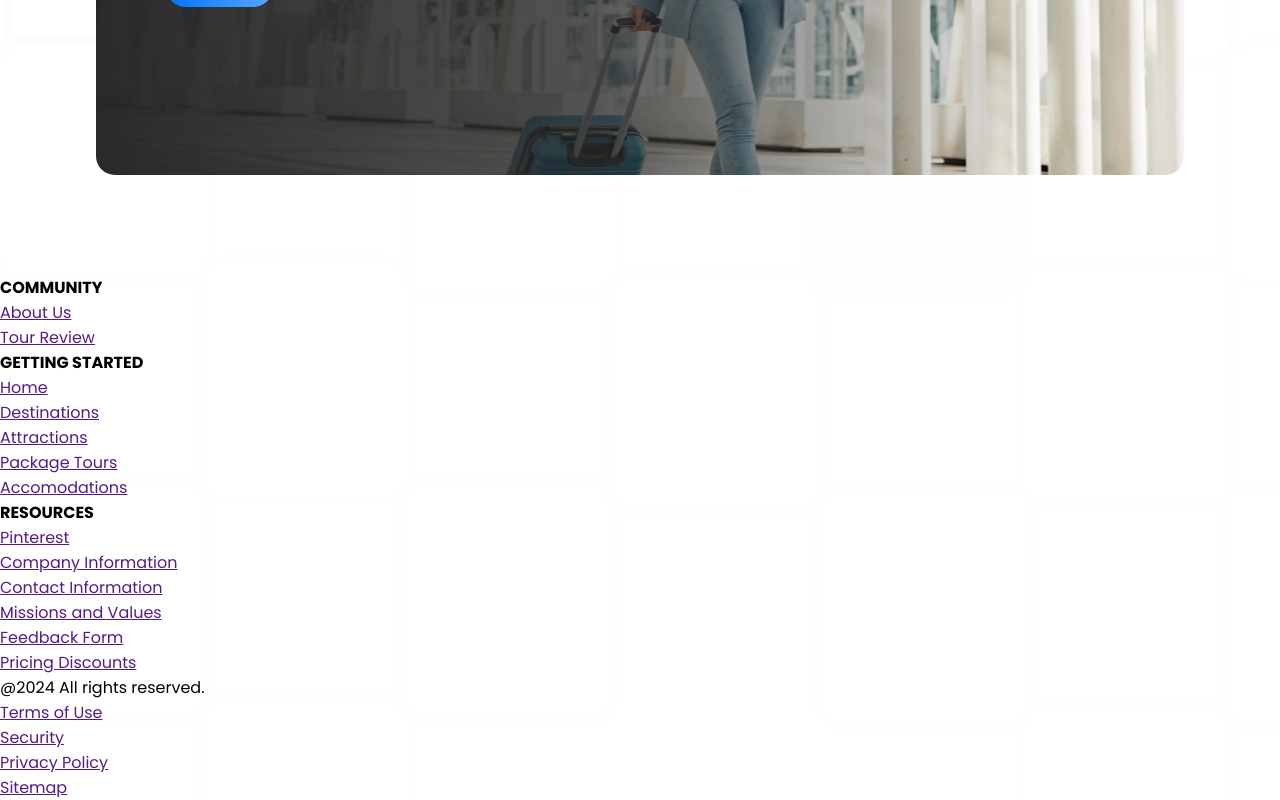
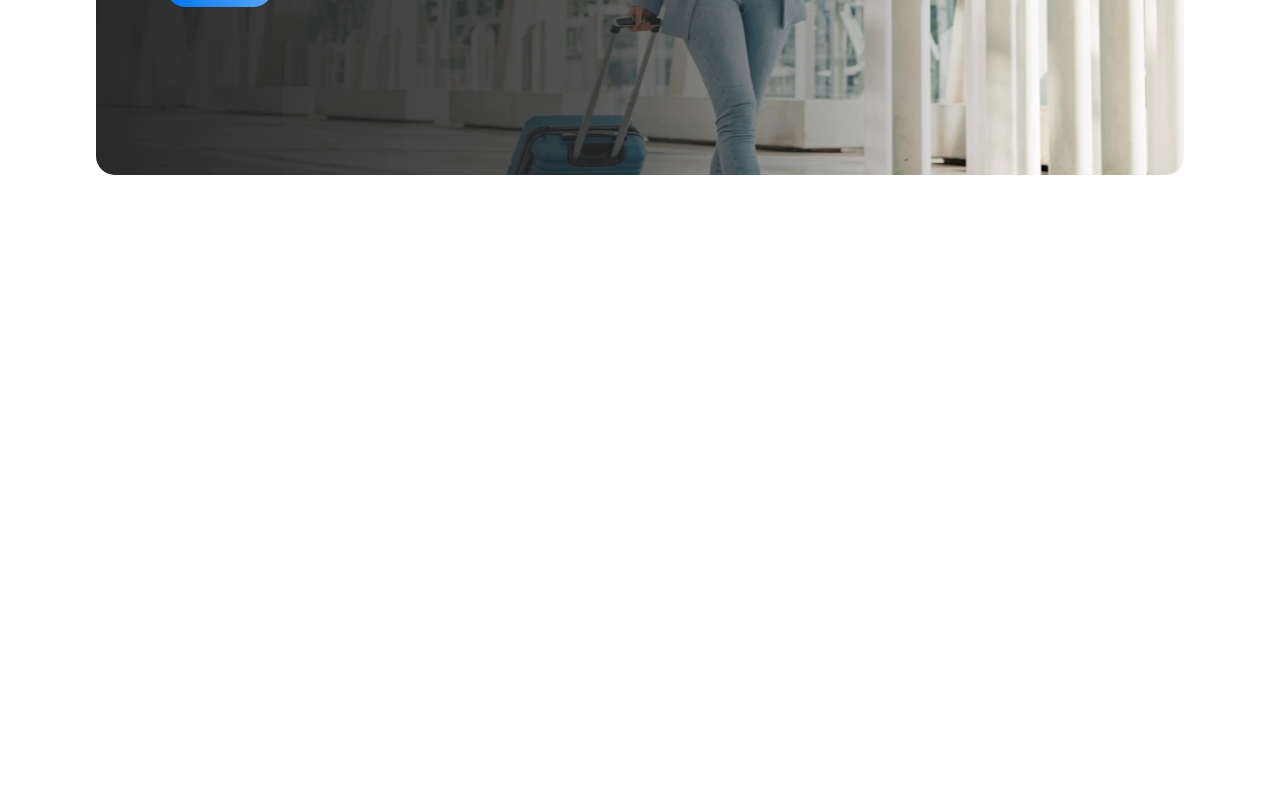
Before and after one commit to BadBoyBEWA/Travelsmart, a React (Create React App) app: page / in a window 1280 px wide. Shown: the part 1373-2173 px from the top of the page. After the commit the page ends 1648 px from the top, so only its background shows below. Built offline with nearby package versions, Linux system fonts and the light colour scheme.

Commit message:
oya do responsive ahhh

```diff
--- a/src/App.css
+++ b/src/App.css
@@ -37,7 +37,7 @@ header{
   left: 0;
   right: 0;
 }
-.navbar>.content{
+.navbar .content{
   display: flex;
   justify-content: space-between;
   align-items: center;
@@ -53,6 +53,7 @@ header{
   display: flex;
   gap: 20px;
   font-size: 15px;
+  font-weight: 400;
 }
 ul li a{
   text-decoration: none;
--- a/src/Components/Links.jsx
+++ b/src/Components/Links.jsx
@@ -1,10 +1,11 @@
 import React from 'react'
+import { Link } from 'react-router-dom'
 
-export default function Links({linkstyle, directory1, directory2, directory3, directory4, icon, homelink, link1, link2, link3, link4}) {
+export default function Links({active, linkstyle, about, home, directory3, directory4, icon, link1, link2, link3, link4}) {
   return (
     <ul className={linkstyle}>
-        <li><a href={directory1} className={homelink} icon={icon}>{link1}</a></li>
-        <li><a href={directory2} icon={icon}>{link2}</a></li>
+        <li className={active}><Link to={home}>{link1}</Link></li>
+        <li><Link to={about}>{link2}</Link></li>
         <li><a href={directory3} icon={icon}>{link3}</a></li>
         <li><a href={directory4} icon={icon}>{link4}</a></li>
     </ul>
--- a/src/Components/Navbar.jsx
+++ b/src/Components/Navbar.jsx
@@ -33,7 +33,7 @@ export default function Navbar() {
         <nav className={`navbar ${isScrolled ? 'scrolled' : ''}`}>
           <div className="content">
             <Logo logoimg={Images.img1} logotx='logo' logosec='logostyle'/>
-            <Links linkstyle='links' directory1='#homepage' directory2='#about' homelink='active1' link1='Home' link2='About' link3='Contact Us' link4='Tour review'/>
+            <Links linkstyle='links' home='/' about='/explore' link1='Home' link2='About' link3='Contact Us' link4='Tour review'/>
             {/* Mobile Menu Button */}
             <div className="mobile-only">
               <button className="menu-button" onClick={toggleMenu}>
--- a/src/Footers/footers.jsx
+++ b/src/Footers/footers.jsx
@@ -3,78 +3,10 @@ import '../Footers/footers.css'
 
 
 
-export default function footers() {
-  return (
-   <div className='body-div'>
-    <div className='footers'>
-        <div className="footers-section-padding">
-            <div className="footer-links">
-                <div className='footer-images'></div>
-                <div className='footers-links-div'>
-                 <h4>COMMUNITY</h4>
-                 <a href="">
-                    <p>About Us</p>
-                 </a>
-                 <a href="">
-                    <p>Tour Review</p>
-                 </a>
-                </div>
-                <div className='footers-links-div'>
-                 <h4>GETTING STARTED</h4>
-                 <a href="">
-                    <p>Home</p>
-                 </a>
-                 <a href="">
-                    <p>Destinations</p>
-                 </a>
-                 <a href="">
-                    <p>Attractions</p>
-                 </a>
-                 <a href="">
-                    <p>Package Tours</p>
-                 </a>
-                 <a href="">
-                    <p>Accomodations</p>
-                 </a>
-                </div>
-                <div className='footers-links-div'>
-                 <h4>RESOURCES</h4>
-                 <a href="">
-                    <p>Pinterest</p>
-                 </a>
-                 <a href="">
-                    <p>Company Information</p>
-                 </a>
-                 <a href="">
-                    <p>Contact Information</p>
-                 </a>
-                 <a href="">
-                    <p>Missions and Values</p>
-                 </a>
-                 <a href="">
-                    <p>Feedback Form</p>
-                 </a>
-                 <a href="">
-                    <p>Pricing Discounts</p>
-                 </a>
-                </div>
-       </div>
-       <div className='footer-below'>
-        <div className='footer-copyright'>
-            <p>@{new Date(). getFullYear()} All rights reserved.
-            </p>
-        </div>
-        <div className="footer-below-links">
-            <a href=""><div><p>Terms of Use</p></div></a>
-            <a href=""><div><p>Security</p></div></a>
-            <a href=""><div><p>Privacy Policy</p></div></a>
-            <a href=""><div><p>Sitemap</p></div></a>
-        </div>
-        <div className="footer-images"></div>
-            </div>
+export default function Footer() {
+   return (
+      <section>
 
-        </div>
-    </div>
-    </div>
-  )
+      </section>
+   );
 }
```
Also changed, not shown: src/Components/Home.jsx (+0 -37 lines).
